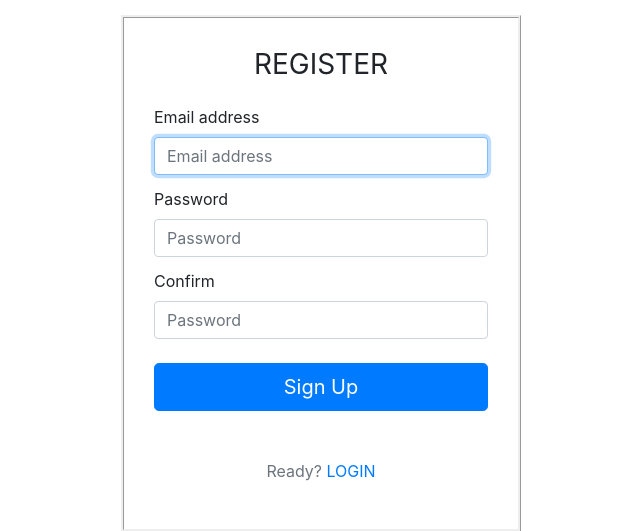
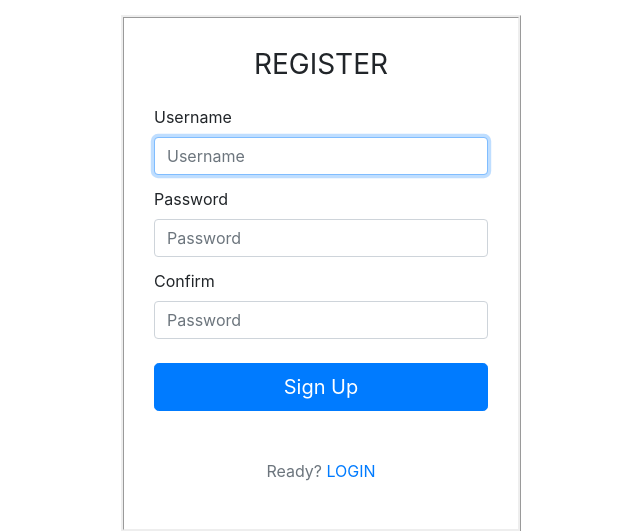
Before and after one commit to BytesCrafter/register-signin-profile, a PHP site: page /register.php in a window 1280 px wide. Shown: the part 244-775 px from the top of the page, without its empty margins (319-959 px from the left). Run offline with PHP 8.4, Linux system fonts and the light colour scheme; some libraries are stand-ins or nearby versions.

Commit message:
Change email field to username field.

```diff
--- a/index.php
+++ b/index.php
@@ -24,7 +24,7 @@
     <meta charset="utf-8">
     <meta name="viewport" content="width=device-width, initial-scale=1, shrink-to-fit=no">
     <meta name="description" content="">
-    <meta name="author" content="Mark Otto, Jacob Thornton, and Bootstrap contributors">
+    <meta name="author" content="Bytes Crafter">
     <meta name="generator" content="Jekyll v4.0.1">
     <title>Demoguy - SignIn</title>
 
@@ -46,8 +46,8 @@
                         </div>
 
                         <div class="form-label-group">
-                            <label for="inputEmail">Email: </label>
-                            <input type="text" id="inputEmail" class="form-control" placeholder="Email address" required autofocus>
+                            <label for="inputEmail">Username: </label>
+                            <input type="text" id="inputEmail" class="form-control" placeholder="Username" required autofocus>
                         </div>
 
                         <div class="form-label-group">
--- a/register.php
+++ b/register.php
@@ -27,8 +27,8 @@
                         </div>
 
                         <div class="form-label-group">
-                            <label for="inputEmail">Email address</label>
-                            <input type="text" id="inputEmail" class="form-control" placeholder="Email address" required autofocus>
+                            <label for="inputEmail">Username</label>
+                            <input type="text" id="inputEmail" class="form-control" placeholder="Username" required autofocus>
                         </div>
 
                         <div class="form-label-group">
```
